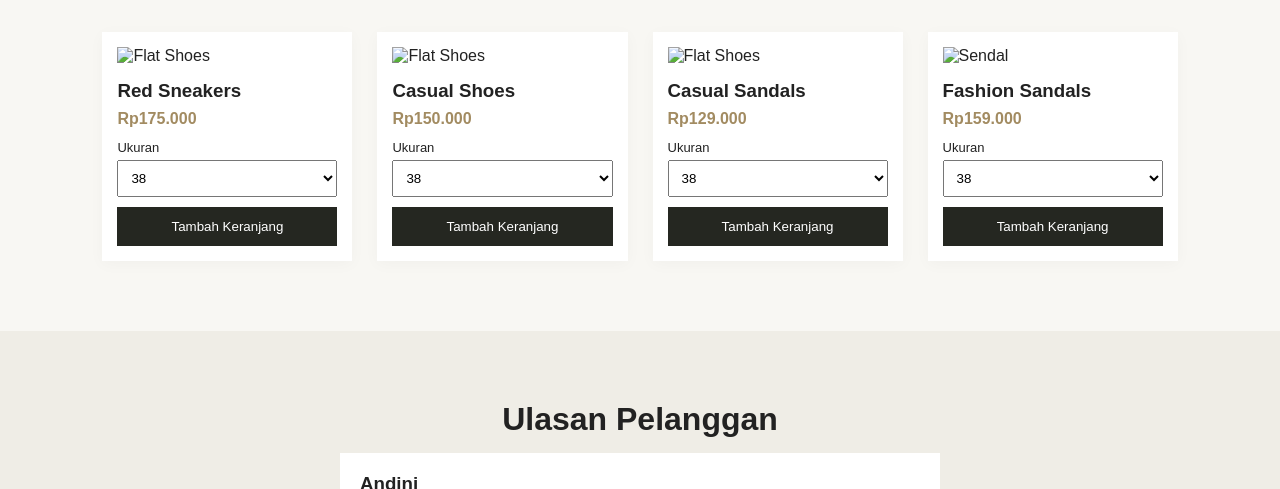
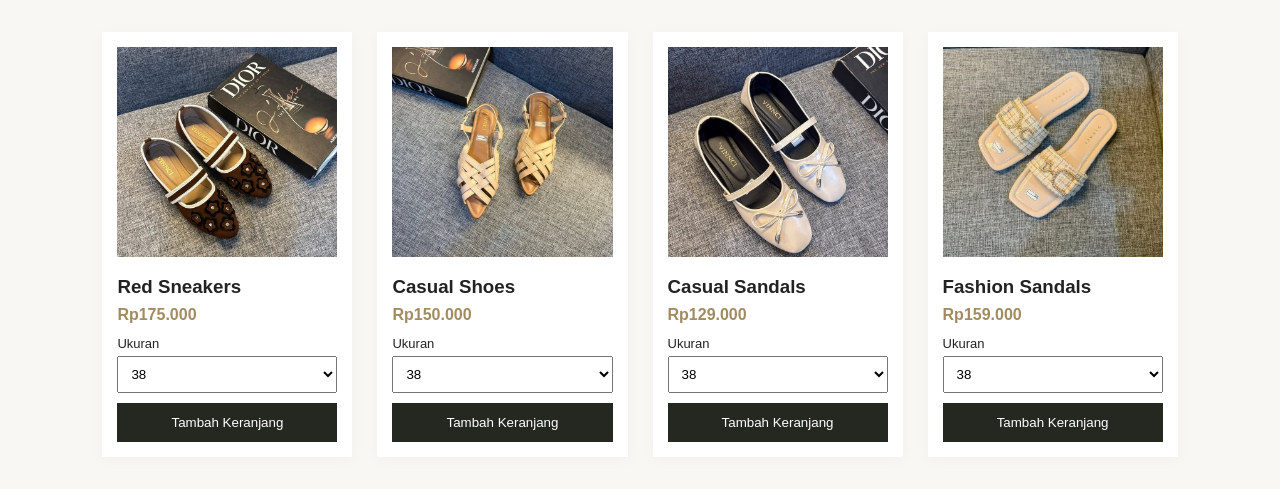
Before and after one commit to hikmahsyaputrinst-crypto/Hikmahnst-github.io, a plain HTML site: page indeks.html in a window 1280 px wide. Shown: the part 611-1100 px from the top of the page. Drawn offline with Linux system fonts and the light colour scheme.

Commit message:
Update indeks.html

```diff
--- a/indeks.html
+++ b/indeks.html
@@ -44,7 +44,7 @@
     <div class="produk-container">
 
         <div class="card">
-            <img src="gambar\s.bunga.jpeg"
+            <img src="./s.bunga.jpeg"
                  alt="Flat Shoes">
             <h3>Red Sneakers</h3>
             <p>Rp175.000</p>
@@ -62,7 +62,7 @@
         </div>
 
         <div class="card">
-            <img src="gambar\s.coklat.jpeg"
+            <img src="./s.coklat.jpeg"
                  alt="Flat Shoes">
             <h3>Casual Shoes</h3>
             <p>Rp150.000</p>
@@ -80,7 +80,7 @@
         </div>
 
         <div class="card">
-            <img src="gambar\s.cream.jpeg"
+            <img src="./s.cream.jpeg"
                  alt="Flat Shoes">
             <h3>Casual Sandals</h3>
             <p>Rp129.000</p>
@@ -98,7 +98,7 @@
         </div>
 
         <div class="card">
-            <img src="gambar\s.hermes.jpeg"
+            <img src="./s.hermes.jpeg"
                  alt="Sendal">
             <h3>Fashion Sandals</h3>
             <p>Rp159.000</p>
```
